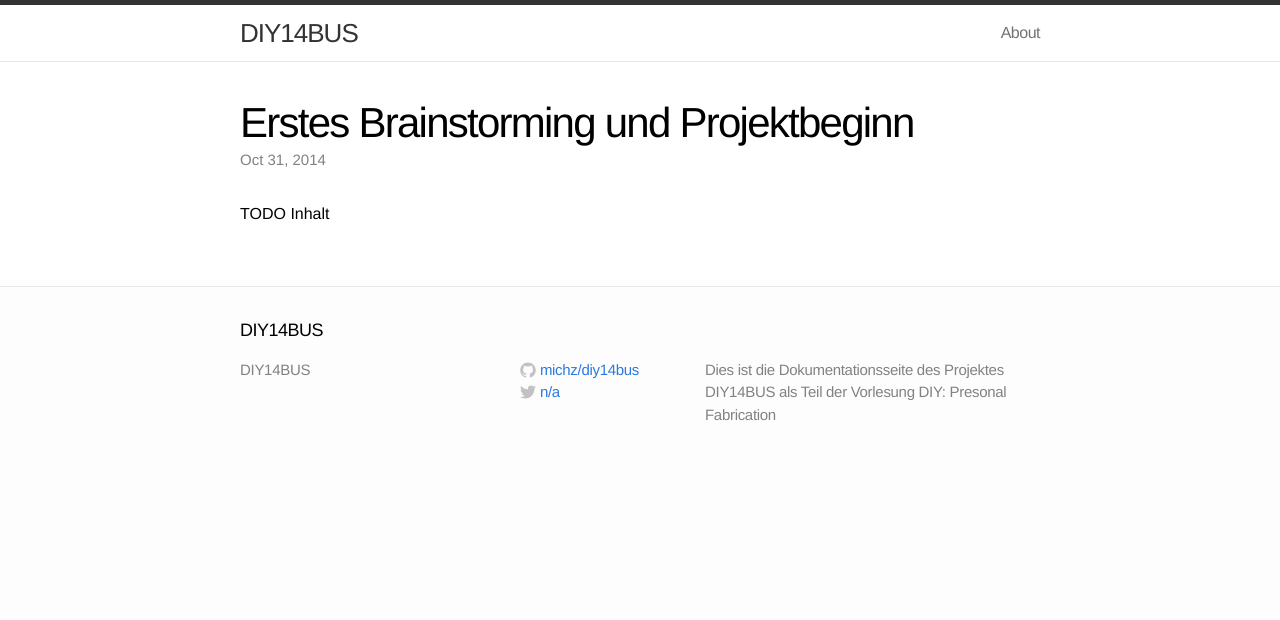
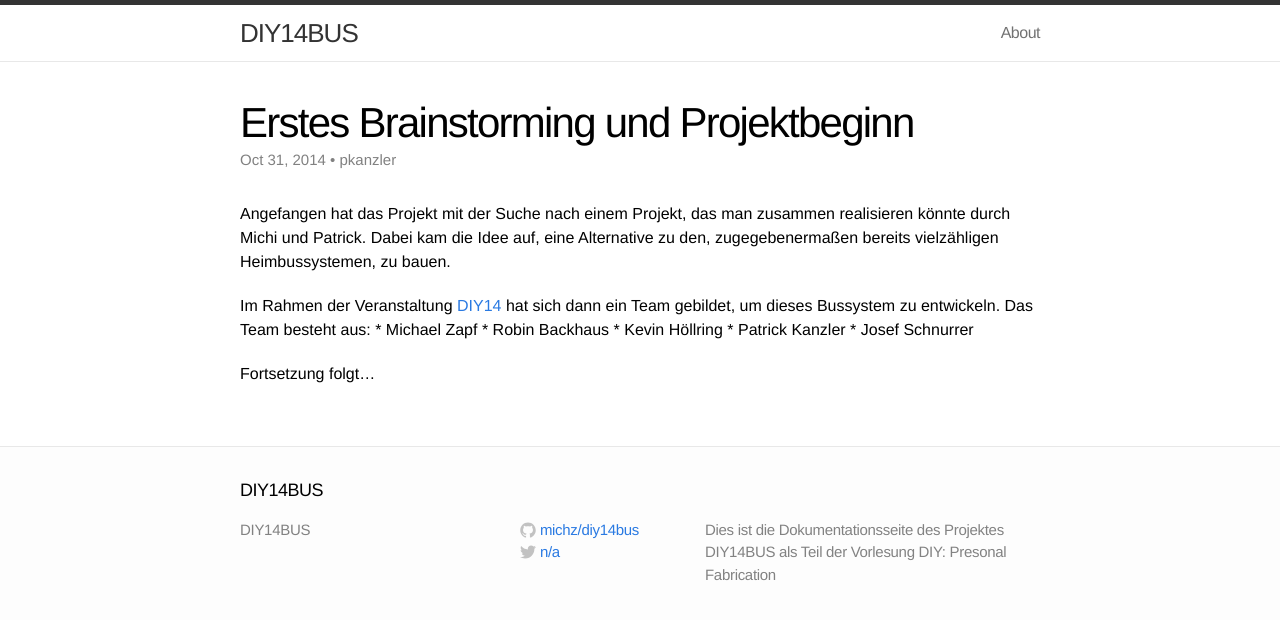
Before and after one commit to michz/diy14bus, a Jekyll site: the page built from _posts/2014-10-31-erstes-brainstorming-und-projektbeginn.markdown, in a window 1280 px wide. Shown: the top 620 px of the page. Built offline with Jekyll 4.4.1, drawn with Linux system fonts in a browser that asks for light colours.

Commit message:
continued the first article

```diff
--- a/_posts/2014-10-31-erstes-brainstorming-und-projektbeginn.markdown
+++ b/_posts/2014-10-31-erstes-brainstorming-und-projektbeginn.markdown
@@ -2,7 +2,23 @@
 layout: post
 title:  "Erstes Brainstorming und Projektbeginn"
 date:   2014-10-31 15:47:42
-categories: jekyll update
+categories: [Projektstruktur]
+tags: [Projektbeginn, Ideen]
+author: pkanzler
 ---
 
-TODO Inhalt
+Angefangen hat das Projekt mit der Suche nach einem Projekt, das man zusammen realisieren könnte durch Michi und Patrick.
+Dabei kam die Idee auf, eine Alternative zu den, zugegebenermaßen bereits vielzähligen Heimbussystemen, zu bauen.
+
+Im Rahmen der Veranstaltung [DIY14][diy14] hat sich dann ein Team gebildet, um dieses Bussystem zu entwickeln.
+Das Team besteht aus:
+    * Michael Zapf
+    * Robin Backhaus
+    * Kevin Höllring
+    * Patrick Kanzler
+    * Josef Schnurrer
+
+Fortsetzung folgt...
+
+
+[diy14]: http://www7.cs.fau.de/de/teaching/diy-2014w/
```
